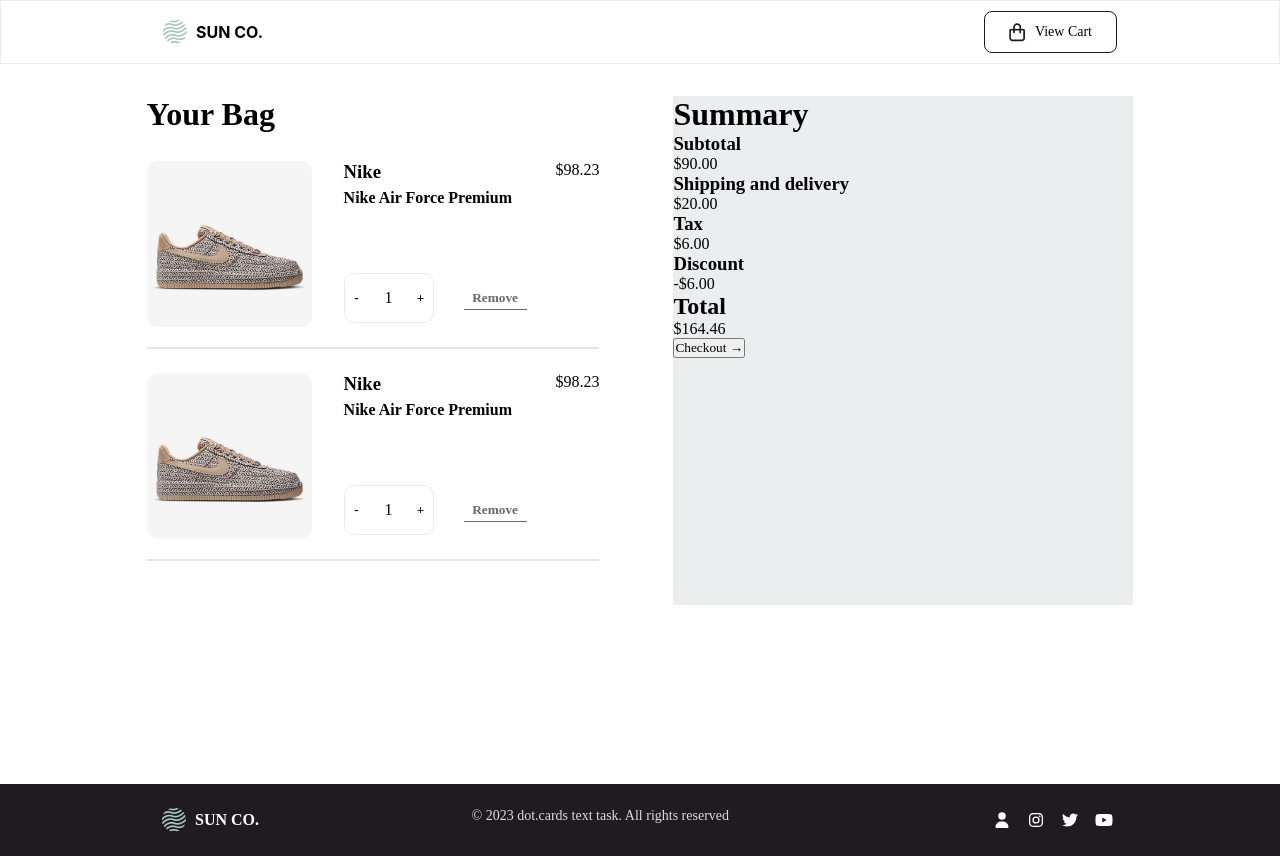
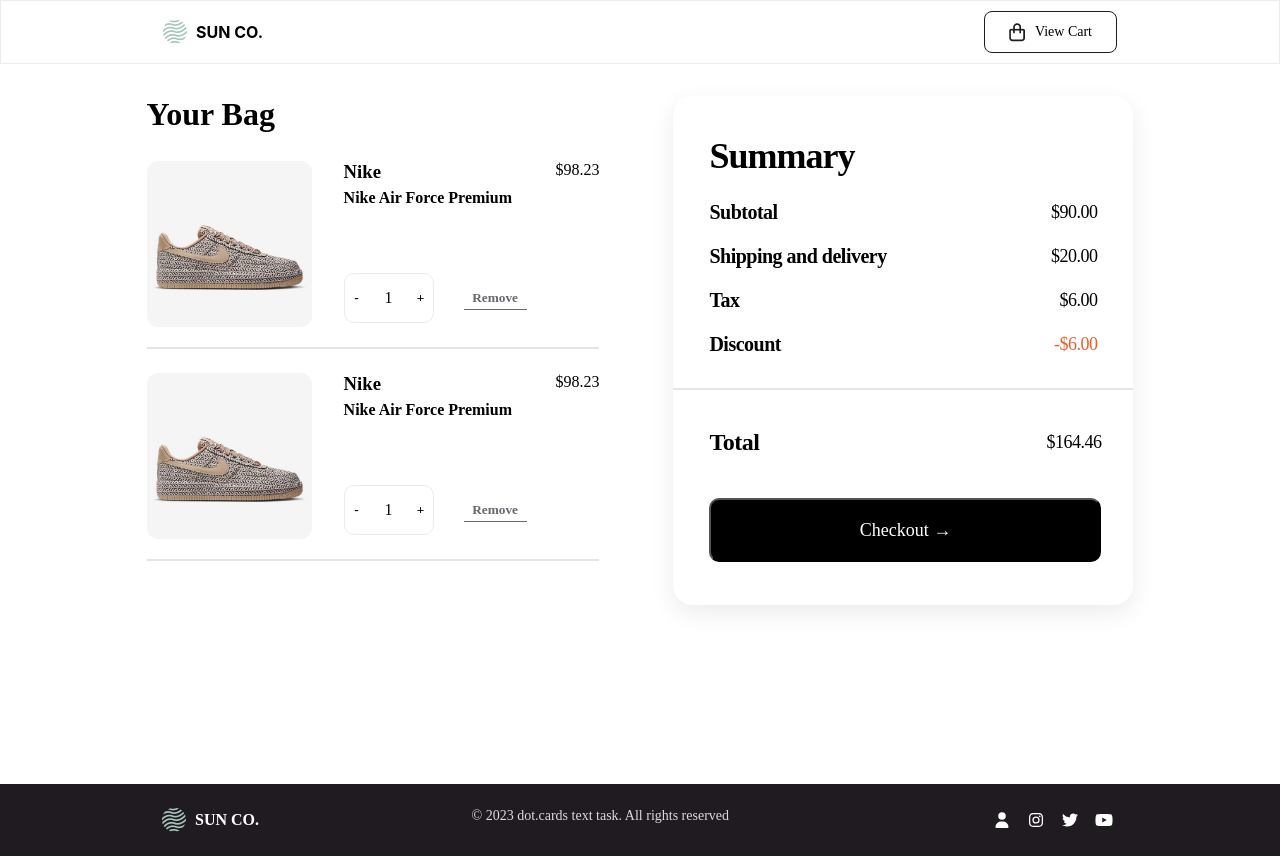
Before and after one commit to freddy990117/Shoe_Store, a React (Vite) app: page /bag in a window 1280 px wide. Built offline with nearby package versions, Linux system fonts and the light colour scheme.

Commit message:
Style : update bag-summary css

```diff
--- a/src/App.css
+++ b/src/App.css
@@ -269,8 +269,79 @@
     }
   }
   .bag-summary {
+    box-shadow: 0 8px 24px rgba(0, 0, 0, 0.08);
     height: 509px;
     width: 460px;
-    background-color: #eaeeef;
+    border-radius: 20px;
+    h1 {
+      font-size: 36px;
+      line-height: 48px;
+      letter-spacing: -1px;
+      font-weight: bolder;
+    }
+    .bag-summary-info {
+      display: flex;
+      flex-direction: column;
+      gap: 20px;
+      padding: 36px 36px 32px 36px;
+      .bag-summary-detail {
+        display: flex;
+        justify-content: space-between;
+        align-items: center;
+        h3 {
+          font-size: 20px;
+          line-height: 24px;
+          letter-spacing: -0.5px;
+        }
+        span {
+          font-size: 18px;
+          line-height: 24px;
+          letter-spacing: -0.5px;
+        }
+      }
+      .Discount {
+        span {
+          color: #ec5e2a;
+        }
+      }
+    }
+    .bag-summary-lan {
+      border: 1px solid black;
+      opacity: 0.1;
+      width: 100%;
+    }
+    .bag-summary-total {
+      padding: 36px 32px 36px 36px;
+      .total-detail {
+        display: flex;
+        align-items: center;
+        justify-content: space-between;
+        h2 {
+          font-size: 24px;
+          line-height: 32px;
+          letter-spacing: -0.5px;
+          font-weight: bold;
+        }
+        span {
+          font-size: 18px;
+          line-height: 24px;
+          letter-spacing: -0.5px;
+        }
+      }
+    }
+    .checkout {
+      display: flex;
+      align-items: center;
+      justify-content: center;
+      background-color: black;
+      color: white;
+      padding: 20px 80px;
+      width: 100%;
+      margin-top: 40px;
+      border-radius: 10px;
+      line-height: 20px;
+      font-size: 18px;
+      cursor: pointer;
+    }
   }
 }
```
